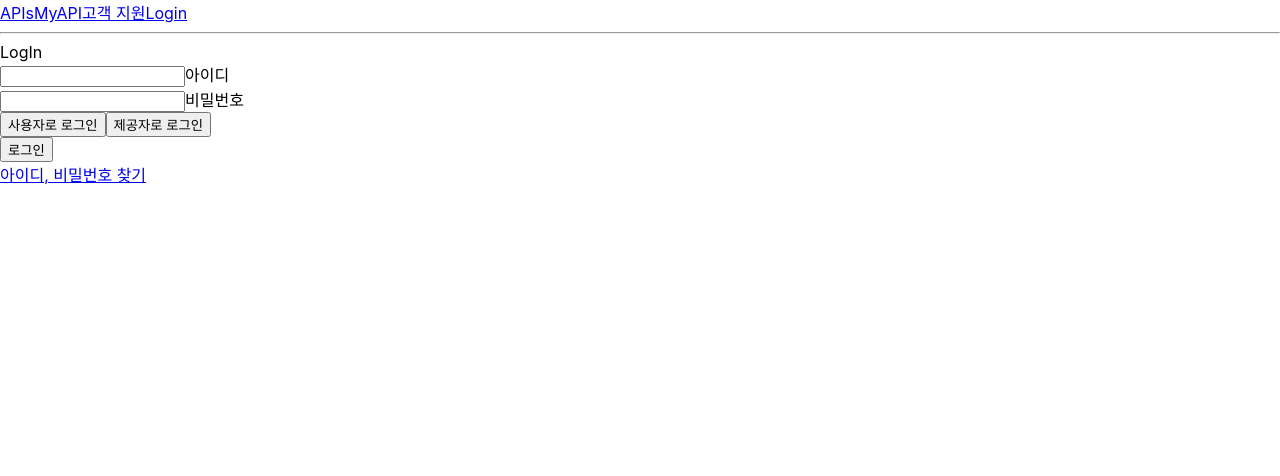
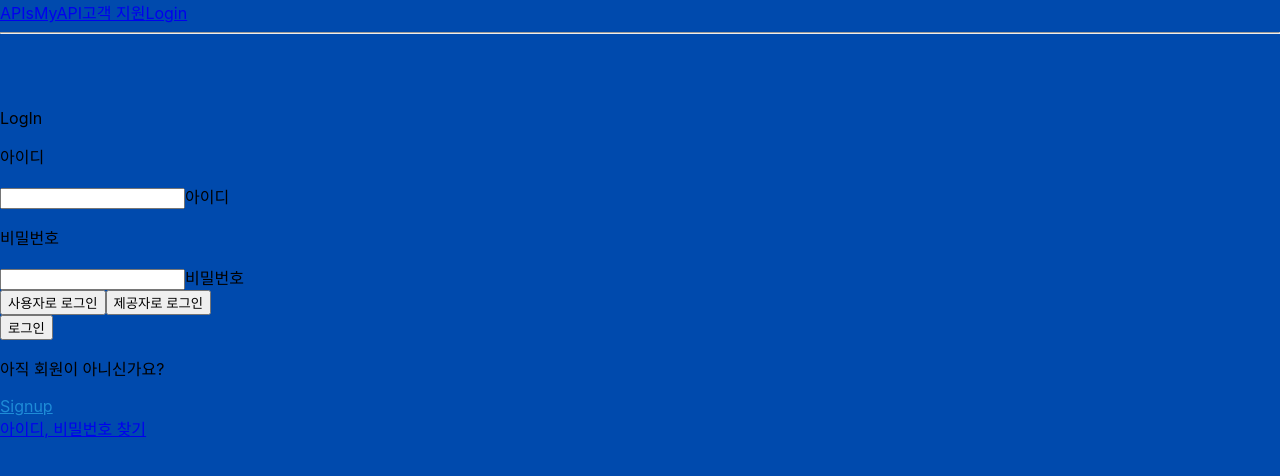
Before and after one commit to ji-eun-moon/ASAP, a React (Create React App) app in the folder Frontend/asap/: page /login in a window 1280 px wide. Shown: the top 476 px of the page. Built offline with nearby package versions, Linux system fonts and the light colour scheme.

Commit message:
[FE] FEAT : 로그인 페이지 일부 구현

```diff
--- a/Frontend/asap/src/index.scss
+++ b/Frontend/asap/src/index.scss
@@ -15,3 +15,13 @@ code {
   font-family: source-code-pro, Menlo, Monaco, Consolas, 'Courier New',
     monospace;
 }
+
+.login-page-body {
+  margin: 0;
+  font-family: -apple-system, BlinkMacSystemFont, 'Segoe UI', 'Roboto', 'Oxygen',
+    'Ubuntu', 'Cantarell', 'Fira Sans', 'Droid Sans', 'Helvetica Neue',
+    sans-serif;
+  -webkit-font-smoothing: antialiased;
+  -moz-osx-font-smoothing: grayscale;
+  background-color: #004aad;
+}
--- a/Frontend/asap/src/pages/auth/LogIn.tsx
+++ b/Frontend/asap/src/pages/auth/LogIn.tsx
@@ -1,4 +1,4 @@
-import React, { useState, ChangeEvent } from 'react';
+import React, { useState, useEffect, ChangeEvent } from 'react';
 import useLogIn from 'hooks/api/auth/useLogIn';
 import { Input, Button } from '@material-tailwind/react';
 import { Link } from 'react-router-dom';
@@ -33,9 +33,20 @@ function LogIn() {
     });
   };
 
+  // 로그인 페이지에서 body 색상 변경
+  useEffect(() => {
+    document.body.classList.add('login-page-body');
+    return () => {
+      document.body.classList.remove('login-page-body');
+    };
+  }, []);
+
   return (
-    <div className="container mx-auto">
-      LogIn
+    <div className="container mx-auto form-container page-container bg-blue">
+      <div className="flex justify-center my-8">
+        <p className="font-bold text-6xl text-gray-50">LogIn</p>
+      </div>
+      <p className="text-lg font-extrabold text-gray-50">아이디</p>
       <Input
         label="아이디"
         value={userId}
@@ -44,8 +55,10 @@ function LogIn() {
         containerProps={{
           className: 'min-w-0',
         }}
+        color="white"
         crossOrigin=""
       />
+      <p className="text-lg font-extrabold text-gray-50">비밀번호</p>
       <Input
         label="비밀번호"
         value={userPassword}
@@ -55,6 +68,7 @@ function LogIn() {
         containerProps={{
           className: 'min-w-0',
         }}
+        color="white"
         crossOrigin=""
       />
       <div>
@@ -81,7 +95,17 @@ function LogIn() {
           로그인
         </Button>
       </div>
-      <Link to="/find_account">아이디, 비밀번호 찾기</Link>
+      <div className="flex justify-center my-5">
+        <p className="text-xl text-gray-500 font-bold me-3">
+          아직 회원이 아니신가요?
+        </p>
+        <Link to="/signup" className="text-xl font-bold text-blue">
+          Signup
+        </Link>
+      </div>
+      <div className="flex justify-center">
+        <Link to="/find_account">아이디, 비밀번호 찾기</Link>
+      </div>
     </div>
   );
 }
```
